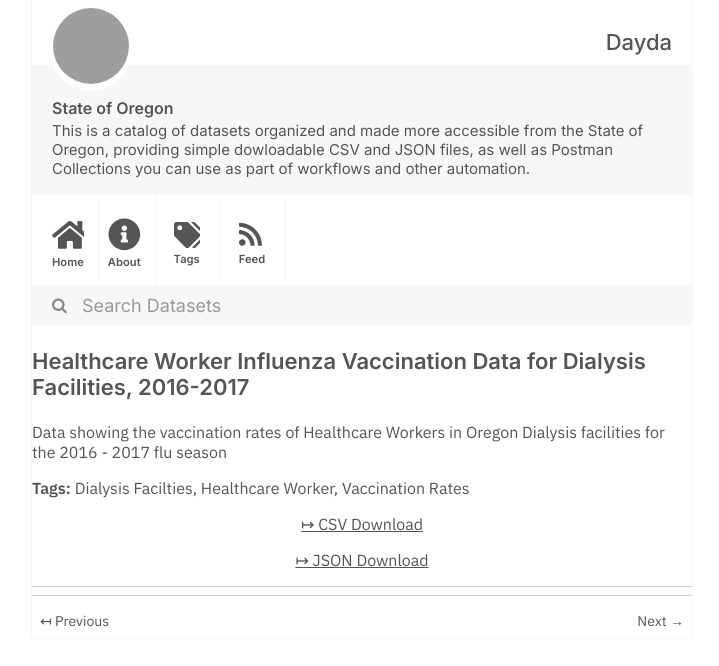
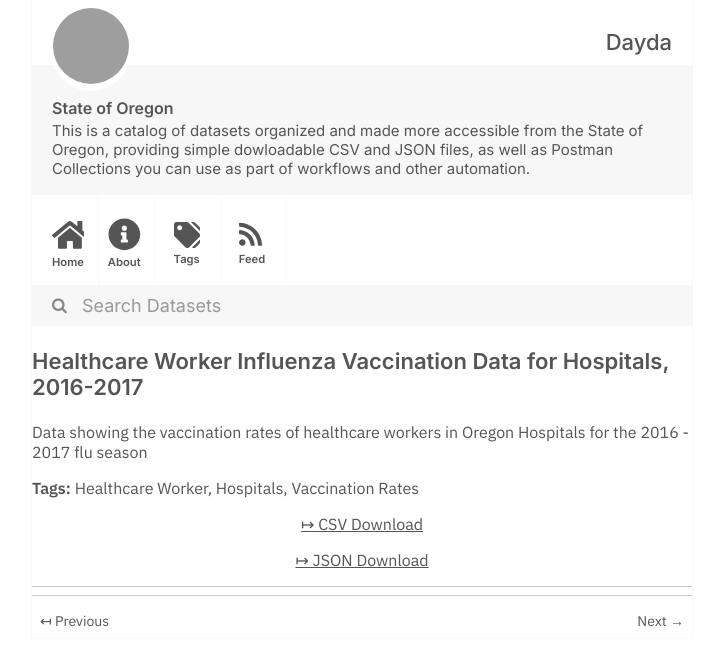
Before and after one commit to dayda-entities/state-of-oregon, a Jekyll site: the page built from _posts/2020-11-10-healthcare-worker-influenza-va.md, in a window 1280 px wide, cut to the strip 0-666 px from the top of the page. Shown: the whole strip, without its empty margins (278-997 px from the left). Built offline with Jekyll 4.4.1, drawn with Linux system fonts in a browser that asks for light colours; grey boxes are pictures that could not be loaded.

Commit message:
Publish Data

```diff
--- a/_posts/2020-11-10-healthcare-worker-influenza-va.md
+++ b/_posts/2020-11-10-healthcare-worker-influenza-va.md
@@ -1,20 +1,18 @@
 ---
-title: >-
-  Healthcare Worker Influenza Vaccination Data for Dialysis Facilities,
-  2016-2017
-created: '2020-11-10T17:22:30.228384'
-modified: '2020-11-10T17:22:30.228395'
+title: 'Healthcare Worker Influenza Vaccination Data for Hospitals, 2016-2017'
+created: '2020-11-10T17:21:49.958779'
+modified: '2020-11-10T17:21:49.958791'
 state: active
 type: dataset
 tags:
-  - Dialysis Facilties
   - Healthcare Worker
+  - Hospitals
   - Vaccination Rates
 groups:
   - Local Government
-csv_url: 'https://data.oregon.gov/api/views/gqre-b5af/rows.csv?accessType=DOWNLOAD'
-json_url: 'https://data.oregon.gov/api/views/gqre-b5af/rows.json?accessType=DOWNLOAD'
+csv_url: 'https://data.oregon.gov/api/views/37tt-tkti/rows.csv?accessType=DOWNLOAD'
+json_url: 'https://data.oregon.gov/api/views/37tt-tkti/rows.json?accessType=DOWNLOAD'
 layout: post
 
 ---
-Data showing the vaccination rates of Healthcare Workers in Oregon Dialysis facilities for the 2016 - 2017 flu season
+Data showing the vaccination rates of healthcare workers in Oregon Hospitals for the 2016 - 2017 flu season
```
